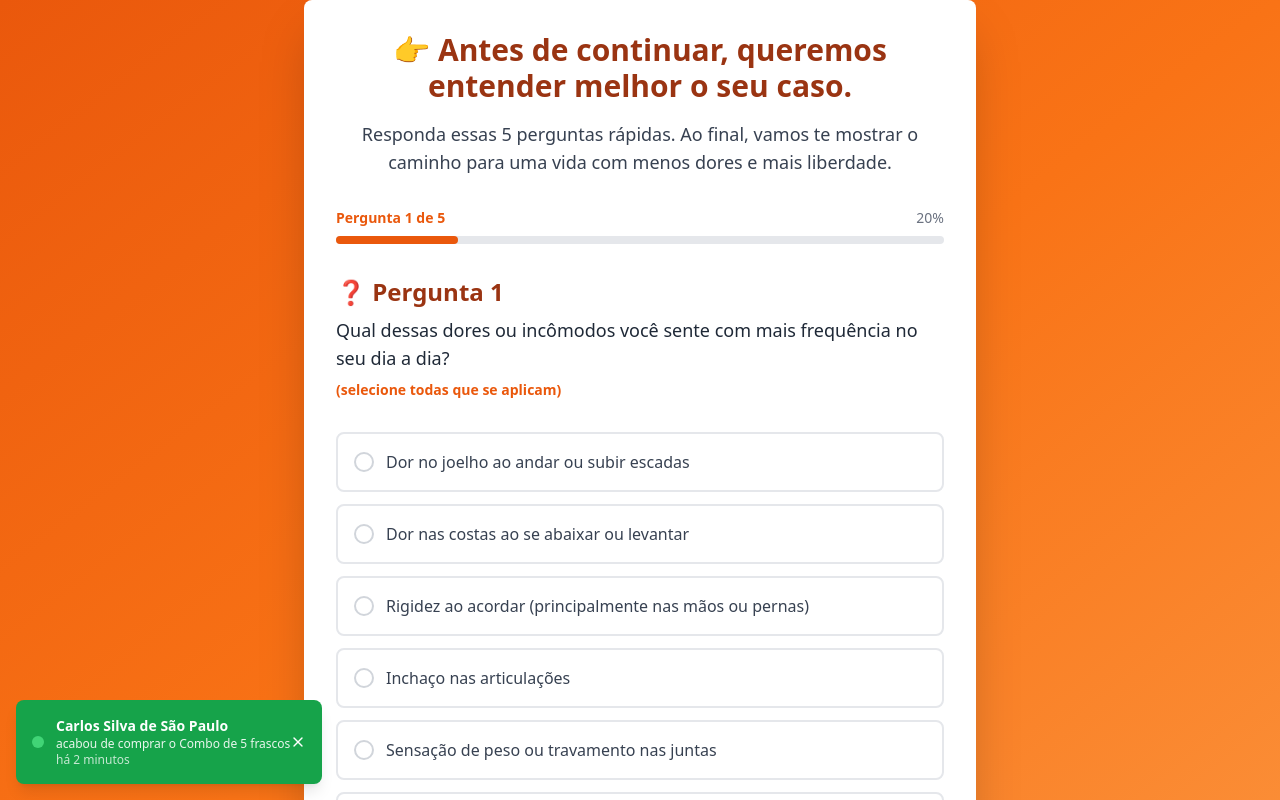
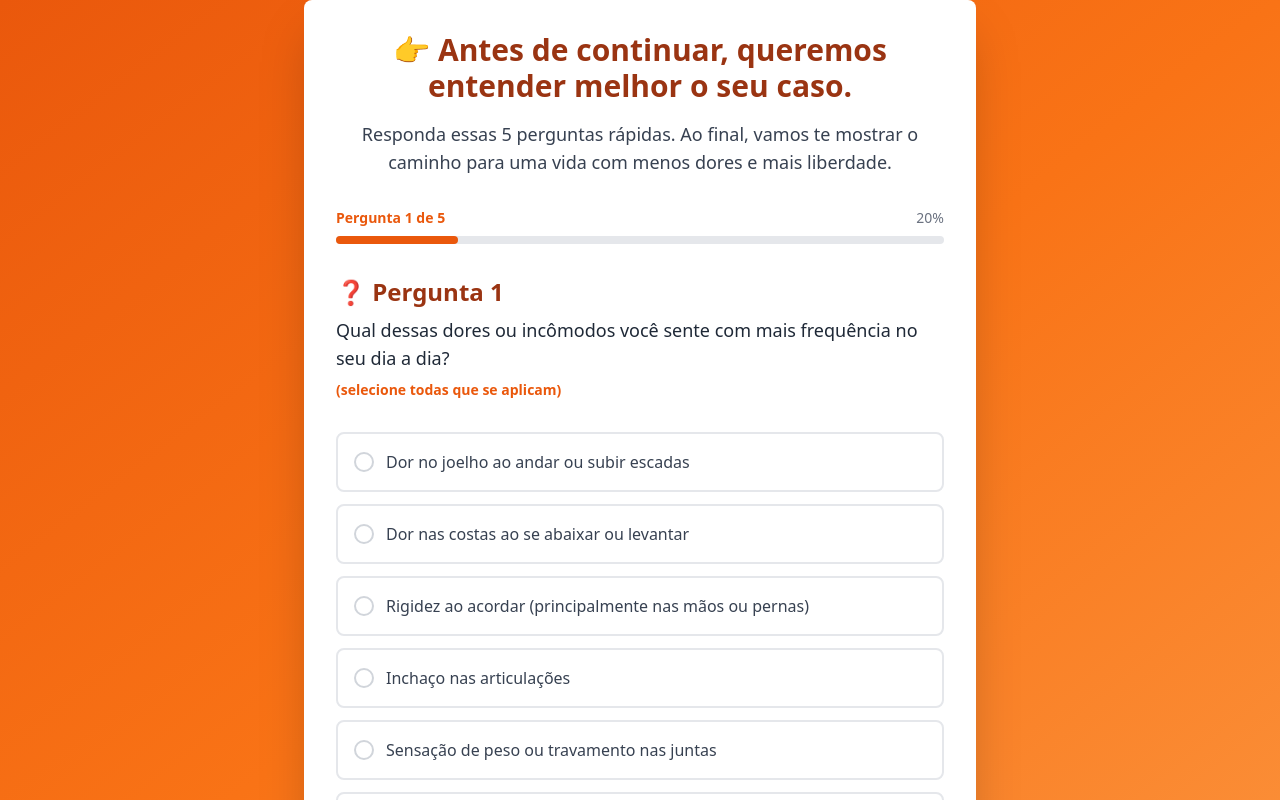
Before and after one commit to gih111/articulazen, a React (Vite) app: page / in a window 1280 px wide. Shown: the top 800 px of the page. Built offline with nearby package versions, Linux system fonts and the light colour scheme.

Commit message:
Corrigir VSL, melhorar quiz e ajustar notificações

```diff
--- a/src/App.tsx
+++ b/src/App.tsx
@@ -45,7 +45,8 @@ function App() {
 
   // Carrega o script da VSL quando o componente monta
   useEffect(() => {
-    // Carrega o script da VSL
+    // Só carrega o script da VSL quando estiver na página landing
+    if (currentPage === 'landing') {
       loadVSLScript();
 
       // Timer para mostrar o botão após 2 minutos e 35 segundos (155 segundos)
@@ -55,7 +56,21 @@ function App() {
 
       // Cleanup do timer
       return () => clearTimeout(buttonTimer);
+    }
   }, []);
+
+  // Carrega VSL quando muda para landing page
+  useEffect(() => {
+    if (currentPage === 'landing') {
+      loadVSLScript();
+
+      const buttonTimer = setupButtonTimer(() => {
+        setShowOfferButton(true);
+      });
+
+      return () => clearTimeout(buttonTimer);
+    }
+  }, [currentPage]);
 
   // Despachante de UTM v1.0 - por Lek do Black
   const handleCheckoutClick = (checkoutUrl: string) => {
@@ -93,6 +108,8 @@ function App() {
   };
 
   useEffect(() => {
+    // Só mostra notificações na página landing ou offers
+    if (currentPage === 'landing' || currentPage === 'offers') {
       const showNextNotification = () => {
         // Mostra a notificação
         setShowNotification(true);
@@ -111,9 +128,13 @@ function App() {
 
       // Inicia o ciclo
       showNextNotification();
+    } else {
+      // Esconde notificações em outras páginas
+      setShowNotification(false);
+    }
 
     // Não precisa de cleanup pois é recursivo
-  }, []);
+  }, [currentPage]);
 
   // Contador regressivo
   useEffect(() => {
@@ -152,7 +173,7 @@ function App() {
   return (
     <div className="min-h-screen bg-white">
       {/* NOTIFICAÇÃO DE COMPRA */}
-      {showNotification && (
+      {showNotification && (currentPage === 'landing' || currentPage === 'offers') && (
         <div className="fixed bottom-4 left-4 bg-green-600 text-white p-4 rounded-lg shadow-lg z-50 max-w-sm animate-slide-in">
           <div className="flex items-center justify-between">
             <div className="flex items-center gap-3">
```
Lines whose indentation alone changed are shown as unchanged.
